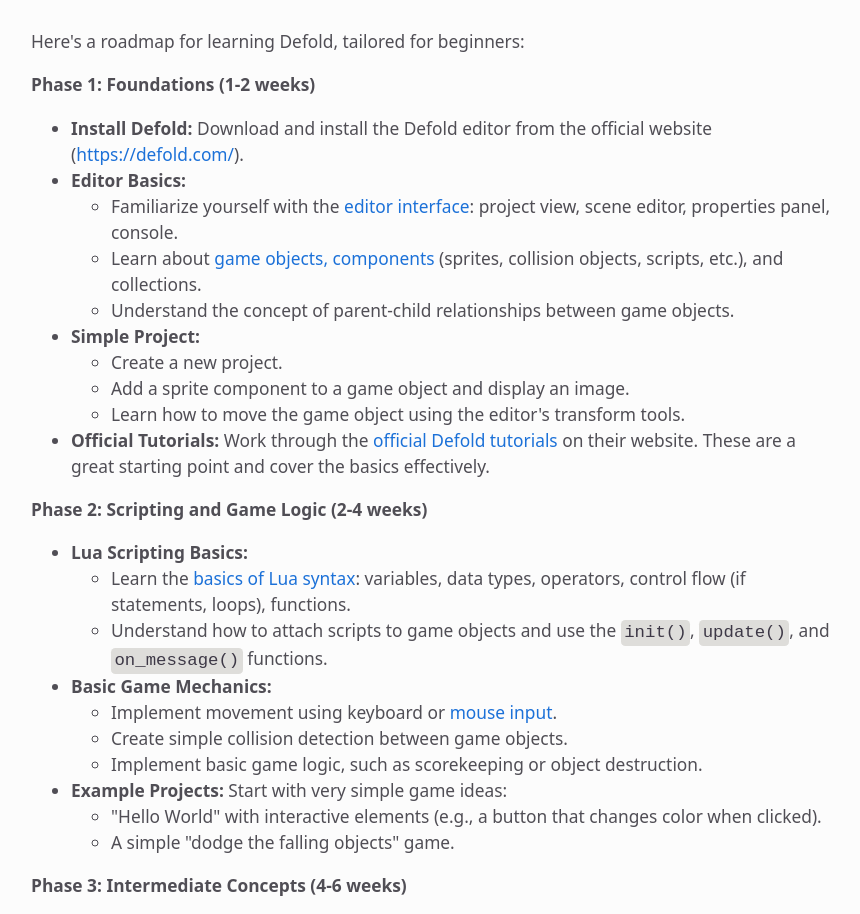
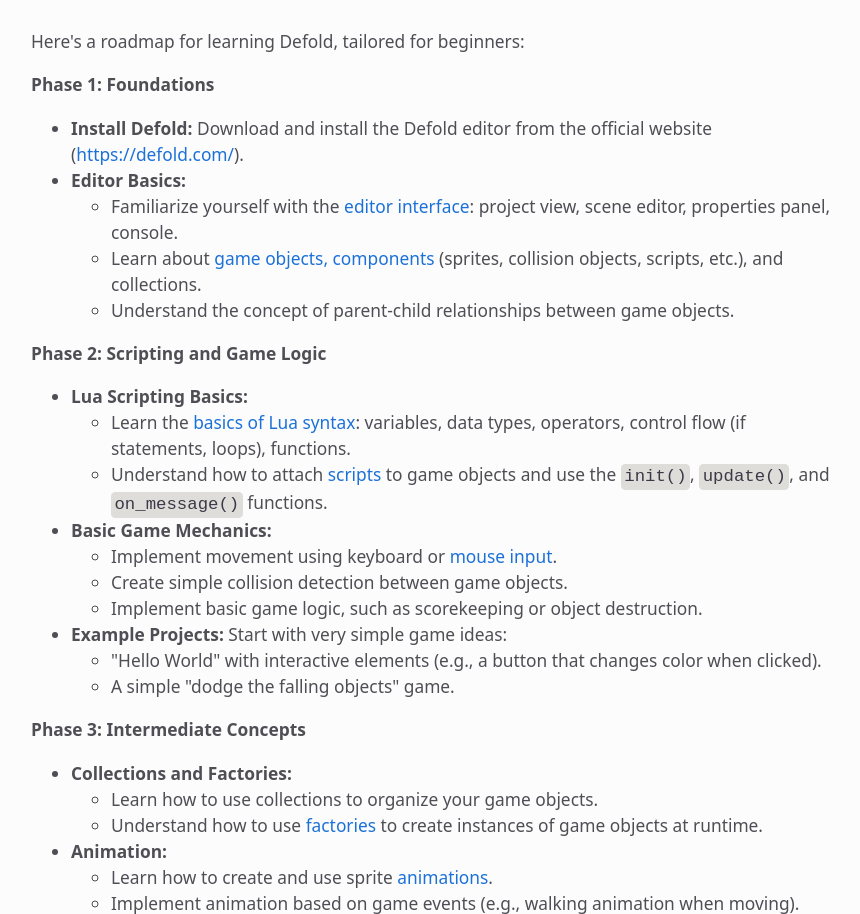
Before and after one commit to Ali-Al-Khuwaja/Defold-beginner-roadmap, a plain HTML site: page index.html in a window 1280 px wide. Shown: the top 914 px of the page, without its empty margins (209-1069 px from the left). Drawn offline with Linux system fonts and the light colour scheme.

Commit message:
Edit : "Rearrange the lessons for better order."

```diff
--- a/index.html
+++ b/index.html
@@ -24,7 +24,7 @@
 </head>
 <body>
 <p>Here's a roadmap for learning Defold, tailored for beginners:</p>
-<p><strong>Phase 1: Foundations (1-2 weeks)</strong></p>
+<p><strong>Phase 1: Foundations</strong></p>
 <ul>
 <li><strong>Install Defold:</strong> Download and install the Defold editor from the official website (<a href="https://www.google.com/url?sa=E&amp;source=gmail&amp;q=https://defold.com/">https://defold.com/</a>).</li>
 <li><strong>Editor Basics:</strong>
@@ -34,21 +34,13 @@
 <li>Understand the concept of parent-child relationships between game objects.</li>
 </ul>
 </li>
-<li><strong>Simple Project:</strong>
-<ul>
-<li>Create a new project.</li>
-<li>Add a sprite component to a game object and display an image.</li>
-<li>Learn how to move the game object using the editor's transform tools.</li>
 </ul>
-</li>
-<li><strong>Official Tutorials:</strong> Work through the <a href="https://defold.com/tutorials/">official Defold tutorials</a> on their website. These are a great starting point and cover the basics effectively.</li>
-</ul>
-<p><strong>Phase 2: Scripting and Game Logic (2-4 weeks)</strong></p>
+<p><strong>Phase 2: Scripting and Game Logic</strong></p>
 <ul>
 <li><strong>Lua Scripting Basics:</strong>
 <ul>
 <li>Learn the <a href="https://defold.com/manuals/lua/">basics of Lua syntax</a>: variables, data types, operators, control flow (if statements, loops), functions.</li>
-<li>Understand how to attach scripts to game objects and use the <code>init()</code>, <code>update()</code>, and <code>on_message()</code> functions.</li>
+<li>Understand how to attach <a href="https://defold.com/manuals/script/">scripts</a> to game objects and use the <code>init()</code>, <code>update()</code>, and <code>on_message()</code> functions.</li>
 </ul>
 </li>
 <li><strong>Basic Game Mechanics:</strong>
@@ -65,7 +57,7 @@
 </ul>
 </li>
 </ul>
-<p><strong>Phase 3: Intermediate Concepts (4-6 weeks)</strong></p>
+<p><strong>Phase 3: Intermediate Concepts</strong></p>
 <ul>
 <li><strong>Collections and Factories:</strong>
 <ul>
@@ -118,6 +110,7 @@
 <li><strong>Start small:</strong> Don't try to create a complex game right away. Start with small, manageable projects and gradually increase the complexity.</li>
 <li><strong>Focus on understanding the fundamentals:</strong> Make sure you have a solid understanding of the basic concepts before moving on to more advanced topics.</li>
 <li><strong>Don't be afraid to ask for help:</strong> The Defold community is very helpful and welcoming to beginners.</li>
+<li><strong>Official Tutorials:</strong> Work through the <a href="https://defold.com/tutorials/">official Defold tutorials</a> on their website. These are a great starting point and cover the basics effectively.</li>
 </ul>
 </body>
 </html>
```
Also changed, not shown: 1 other file.
